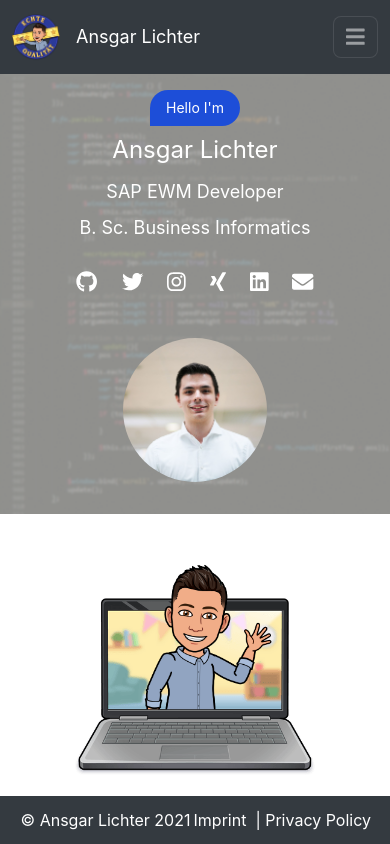
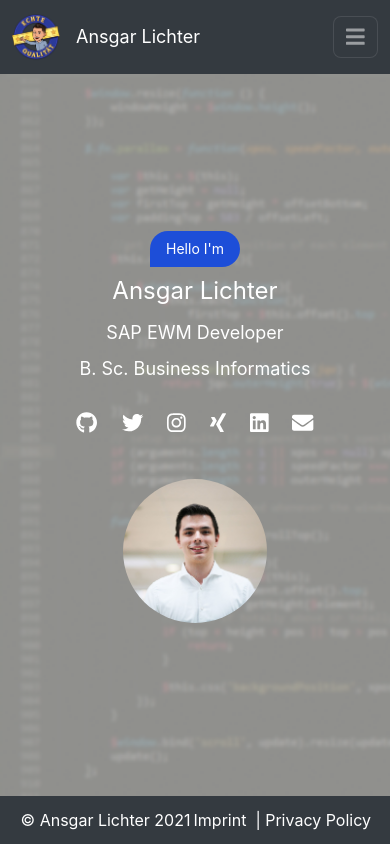
Before and after one commit to AnsgarLichter/homepage, a Vue app: page / in a window 390 px wide. Built offline with nearby package versions, Linux system fonts and the light colour scheme.

Commit message:
Fixes #16: Intro max height & width as landing page

```diff
--- a/src/App.vue
+++ b/src/App.vue
@@ -3,7 +3,7 @@
     <Header />
 
     <div class="content">
-      <div id="intro">
+      <div id="intro" class="w-full h-full">
         <Intro />
       </div>
       <div id="about">
--- a/src/views/Intro.vue
+++ b/src/views/Intro.vue
@@ -1,7 +1,7 @@
 <template>
   <div class="w-full h-full">
     <div class="background w-full h-full">
-      <div class="w-full h-full flex flex-col md:flex-row items-center md:justify-center">
+      <div class="w-full h-full flex flex-col items-center justify-center md:flex-row">
         <div
           class="flex flex-col mt-4 sm:mt-20 md:mt-0 sm:w-1/2 sm:self-center text-center text-white"
         >
```
